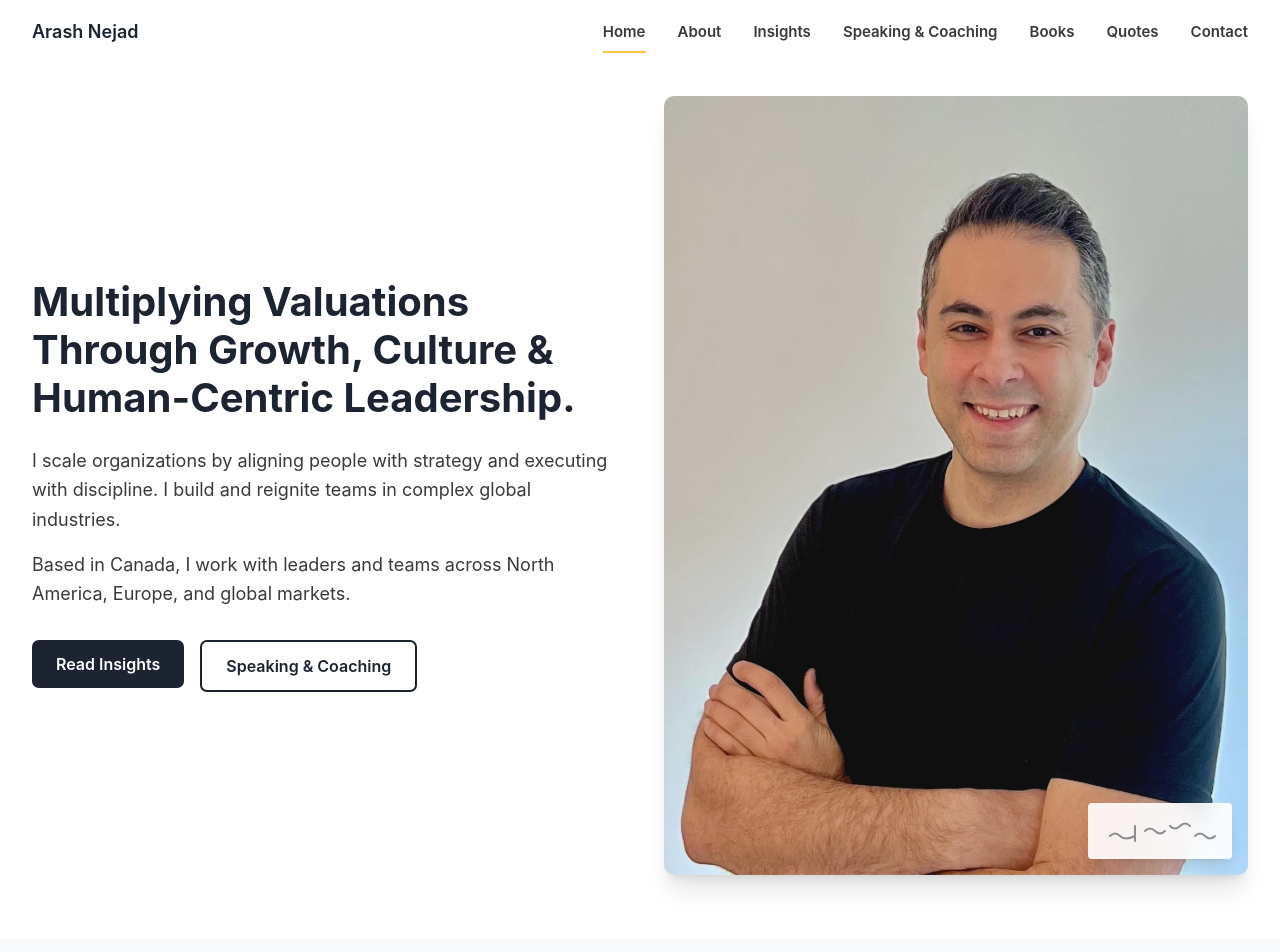
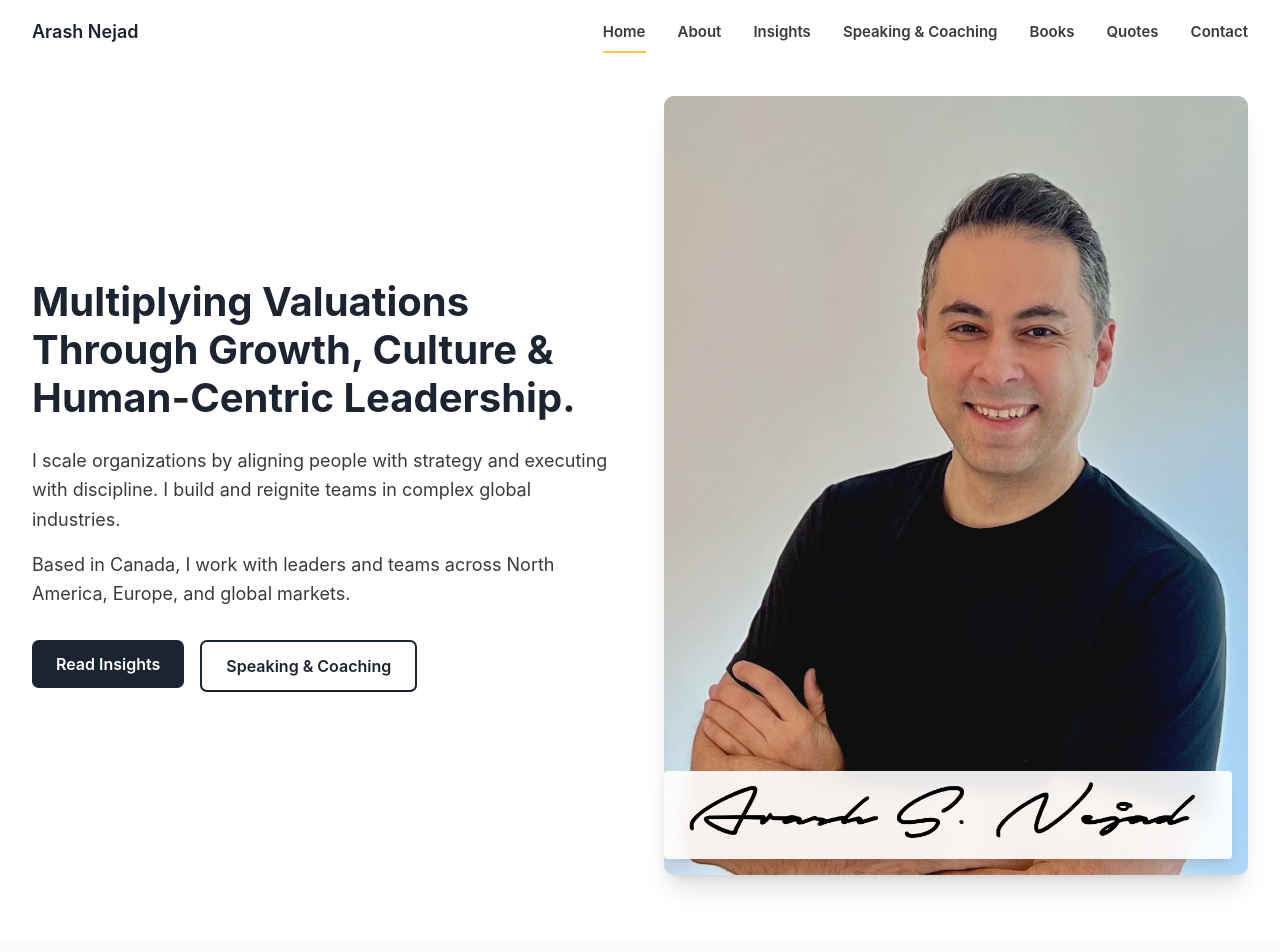
Before and after one commit to arashhappyteams/arashnejad-website, a React (Vite) app: page / in a window 1280 px wide. Shown: the top 952 px of the page. Built offline with nearby package versions, Linux system fonts and the light colour scheme.

Commit message:
Replace SVG signature with image

```diff
--- a/src/components/Signature.tsx
+++ b/src/components/Signature.tsx
@@ -1,21 +1,9 @@
 export function Signature() {
   return (
-    <svg
-      width="120"
-      height="40"
-      viewBox="0 0 120 40"
-      fill="none"
-      xmlns="http://www.w3.org/2000/svg"
-      className="block h-6 w-auto opacity-70"
-    >
-      <path
-        d="M10 25 Q 15 20, 20 25 T 35 25 M 35 15 L 35 30 M 45 20 Q 50 15, 55 20 T 65 20 M 70 15 Q 75 20, 80 15 Q 85 10, 90 15 M 95 25 Q 100 20, 105 25 T 115 25"
-        stroke="#1C2431"
-        strokeWidth="2"
-        strokeLinecap="round"
-        fill="none"
-        opacity="0.7"
-      />
-    </svg>
+    <img
+      src="/images/hero/arash-signature.png"
+      alt="Arash Nejad signature"
+      className="block h-6 w-auto opacity-80"
+    />
   );
 }
```
